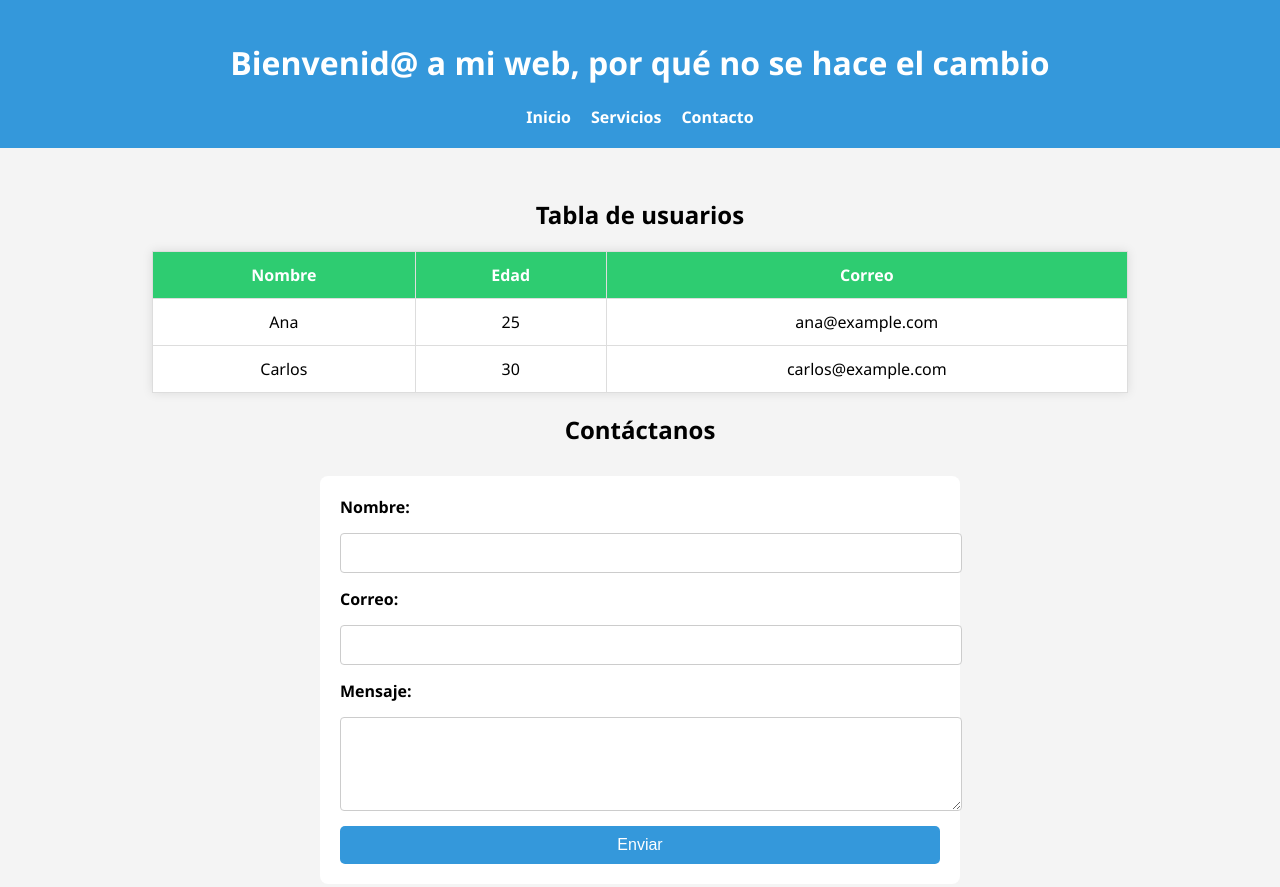
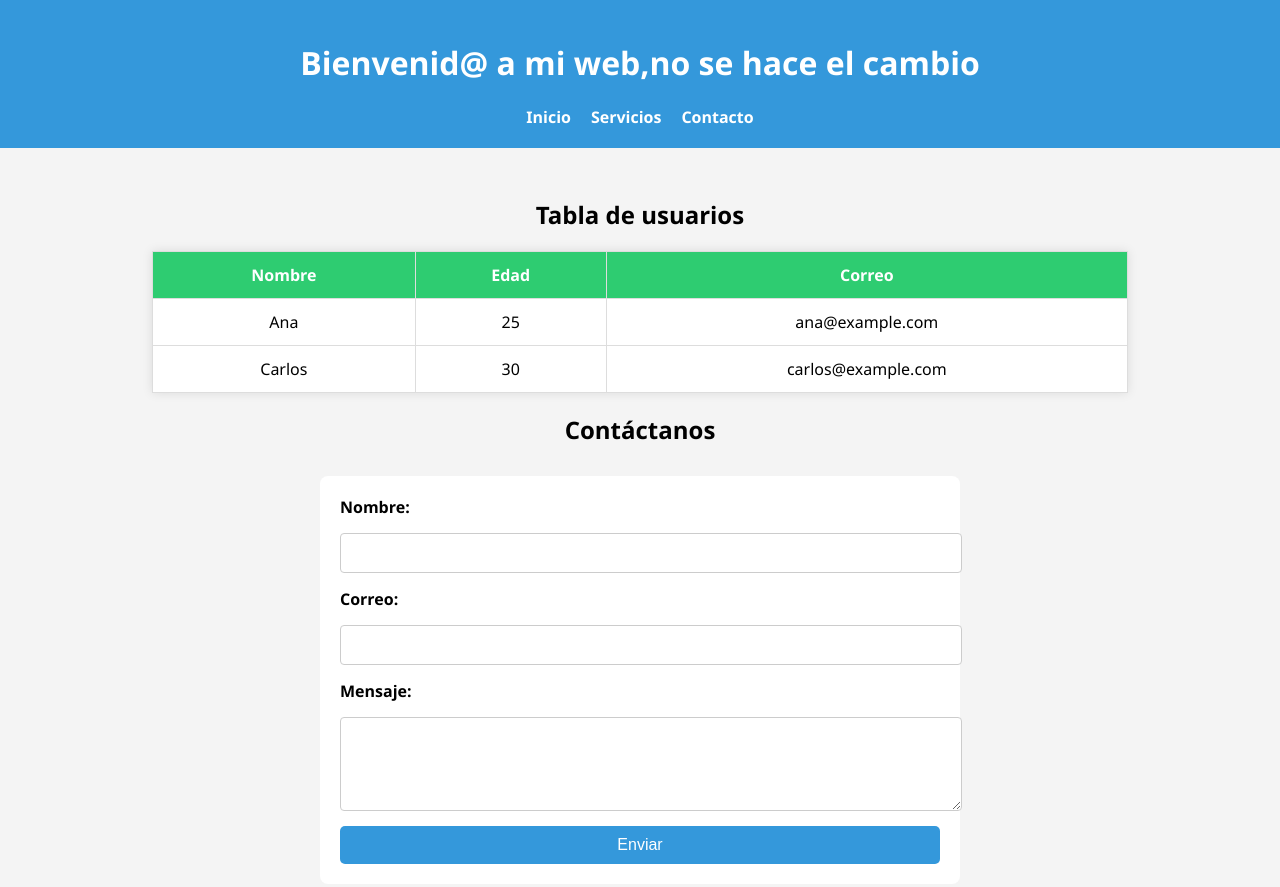
Before and after one commit to dahurs/primer-ejemplo, a plain HTML site: page index.html in a window 1280 px wide. Shown: the top 887 px of the page. Drawn offline with Linux system fonts and the light colour scheme.

Commit message:
Update index.html

```diff
--- a/index.html
+++ b/index.html
@@ -7,7 +7,7 @@
 </head>
 <body>
   <header>
-    <h1>Bienvenid@ a mi web, por qué no se hace el cambio</h1>
+    <h1>Bienvenid@ a mi web,no se hace el cambio</h1>
     <nav>
       <ul>
         <li><a href="#">Inicio</a></li>
```
